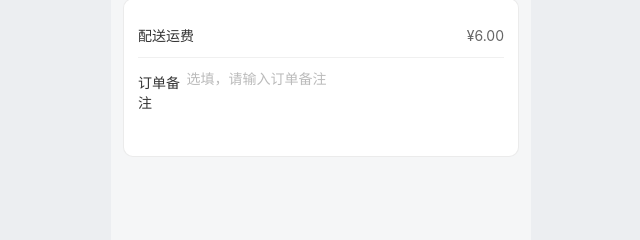
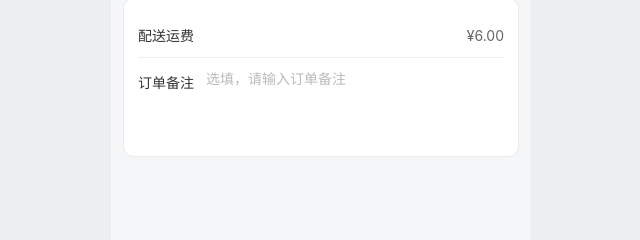
Before and after one commit to Kui0105/1528-01-ue.ue.ehaiba.net, a website: page order-submit.html in a window 1280 px wide. Shown: the part 275-515 px from the top of the page, 319-959 px from the left. Drawn offline with Linux system fonts and the light colour scheme.

Commit message:
fix: 订单备注标签防止换行 v0.5.1

```diff
--- a/order-submit.html
+++ b/order-submit.html
@@ -47,7 +47,7 @@ body{font-family:-apple-system,BlinkMacSystemFont,'PingFang SC','Hiragino Sans G
 /* row list */
 .row-list .row{display:flex;justify-content:space-between;align-items:center;padding:12px 0;border-bottom:.5px solid rgba(0,0,0,.06)}
 .row-list .row:last-child{border-bottom:none}
-.row-list .row .label{font-size:14px;color:#333}
+.row-list .row .label{font-size:14px;color:#333;white-space:nowrap;flex-shrink:0;margin-right:12px}
 .row-list .row .value{font-size:14px;color:#666}
 .row-list .row .value.red{color:#c9302c;font-weight:500}
 
--- a/package.json
+++ b/package.json
@@ -1,6 +1,6 @@
 {
   "name": "maijixuan-lottery-prototype",
-  "version": "0.5.0",
+  "version": "0.5.1",
   "description": "迈极炫槟榔扫码抽奖小程序交互原型",
   "private": true,
   "scripts": {},
```
